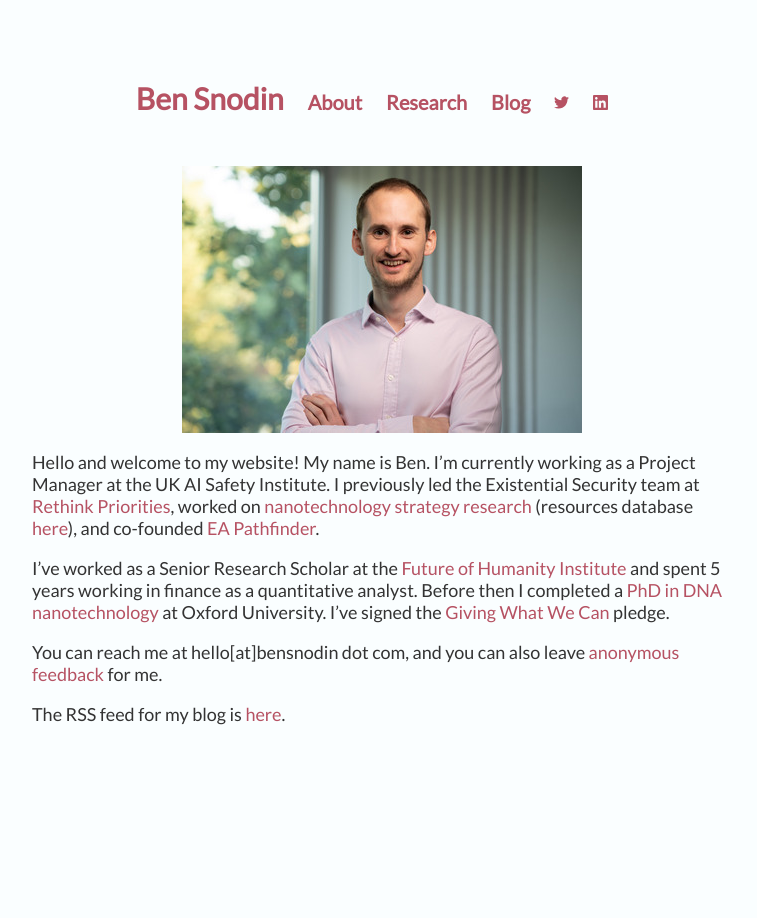
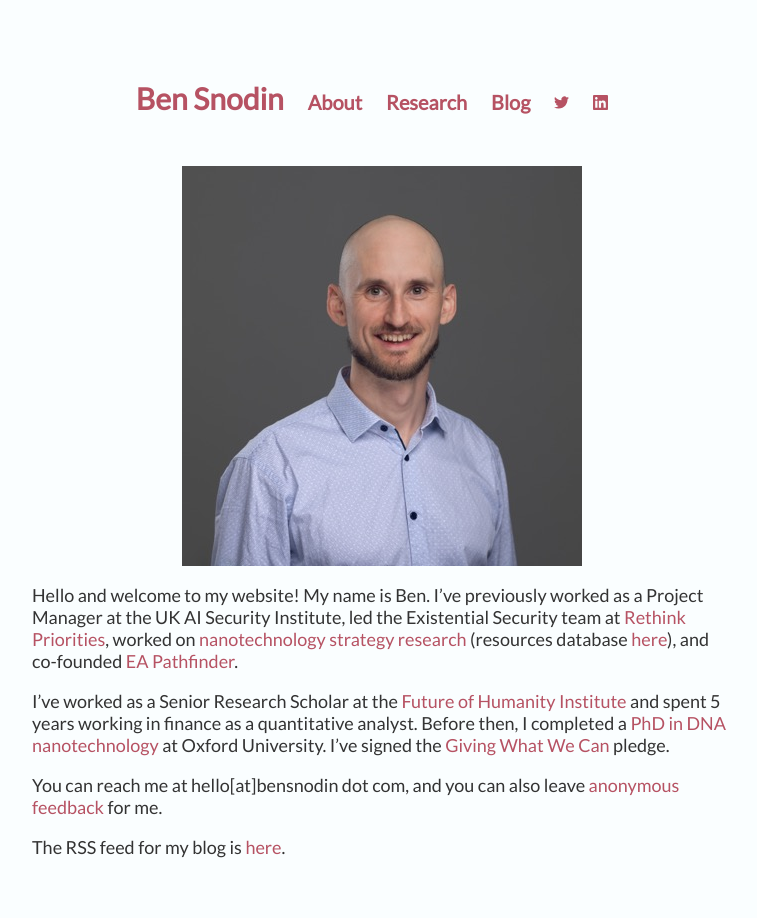
Before and after one commit to bsnodin/bsnodin.github.io, a Jekyll site: the page built from index.md, in a window 1280 px wide. Shown: the whole page, without its empty margins (258-1015 px from the left). Built offline with Jekyll 4.4.1, drawn with Linux system fonts in a browser that asks for light colours.

Commit message:
Updating photo and bio

```diff
--- a/index.md
+++ b/index.md
@@ -5,9 +5,9 @@ title: Ben Snodin
 
 <center><img src="{{ site.baseurl }}/assets/me400x.jpg" alt="me" width="400" id="photo"></center>
 
-Hello and welcome to my website! My name is Ben. I’m currently working as a Project Manager at the UK AI Safety Institute. I previously led the Existential Security team at [Rethink Priorities](https://rethinkpriorities.org/), worked on [nanotechnology strategy research](research_articles/thoughts_on_nanotechnology/) (resources database [here](https://www.bensnodin.com/research_articles/nanotech_resources_database/)), and co-founded [EA Pathfinder](https://www.successif.org/).
+Hello and welcome to my website! My name is Ben. I’ve previously worked as a Project Manager at the UK AI Security Institute, led the Existential Security team at [Rethink Priorities](https://rethinkpriorities.org/), worked on [nanotechnology strategy research](research_articles/thoughts_on_nanotechnology/) (resources database [here](https://www.bensnodin.com/research_articles/nanotech_resources_database/)), and co-founded [EA Pathfinder](https://www.successif.org/).
 
-I've worked as a Senior Research Scholar at the [Future of Humanity Institute](https://www.fhi.ox.ac.uk/) and spent 5 years working in finance as a quantitative analyst. Before then I completed a [PhD in DNA nanotechnology](https://dna.physics.ox.ac.uk/index.php/Main_Page) at Oxford University. I've signed the [Giving What We Can](https://www.givingwhatwecan.org/) pledge.
+I've worked as a Senior Research Scholar at the [Future of Humanity Institute](https://www.fhi.ox.ac.uk/) and spent 5 years working in finance as a quantitative analyst. Before then, I completed a [PhD in DNA nanotechnology](https://dna.physics.ox.ac.uk/index.php/Main_Page) at Oxford University. I've signed the [Giving What We Can](https://www.givingwhatwecan.org/) pledge.
 
 You can reach me at hello[at]bensnodin dot com, and you can also leave [anonymous feedback](https://docs.google.com/forms/d/e/1FAIpQLScelY3qOAAhKkTy3mSLgA896K9YEG1X-AdLfN_wgo-Tkt-e1Q/viewform?usp=sf_link) for me.
 
```
Also changed, not shown: Gemfile.lock, assets/me400x.jpg, assets/me_thumbnail.png, 1 other file.
